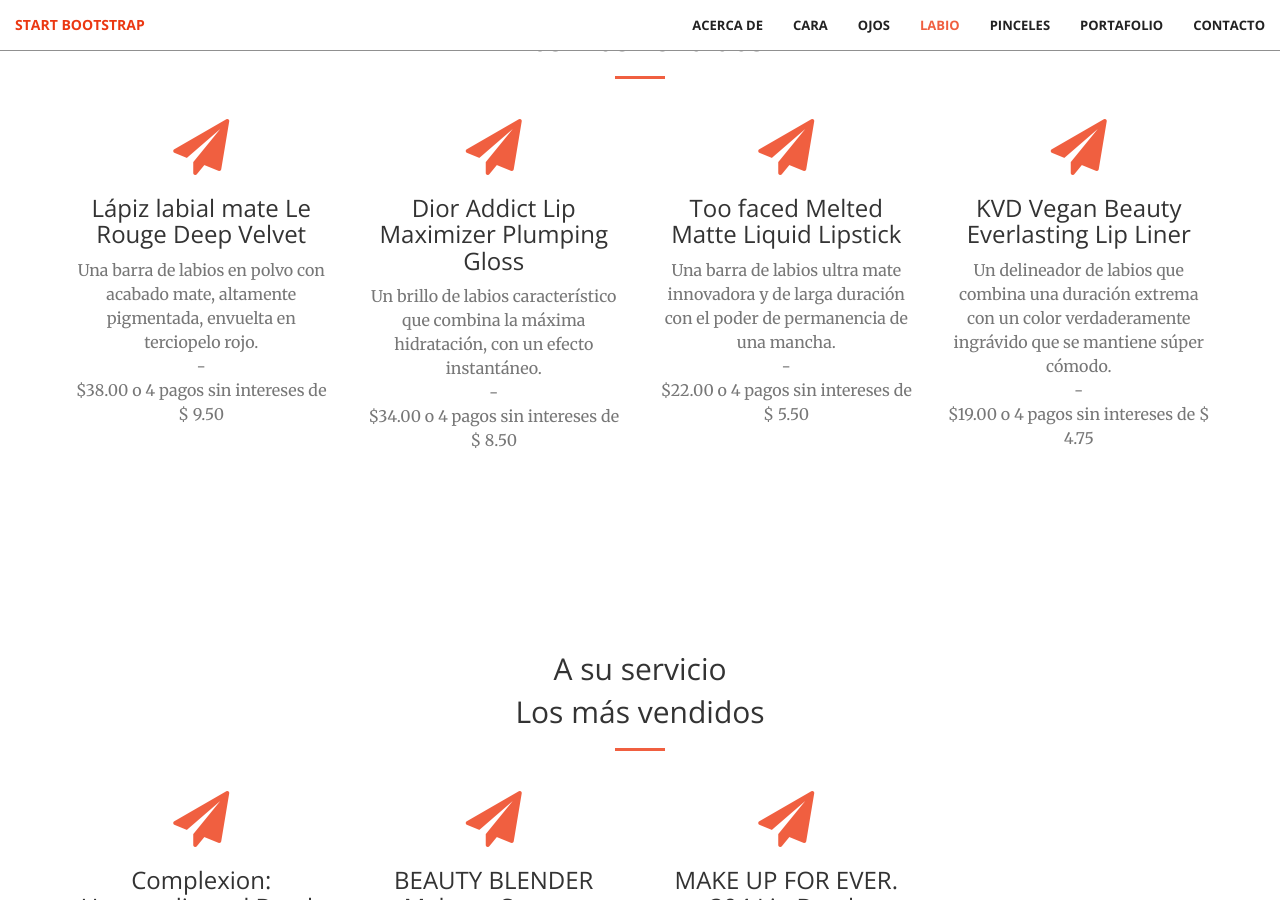
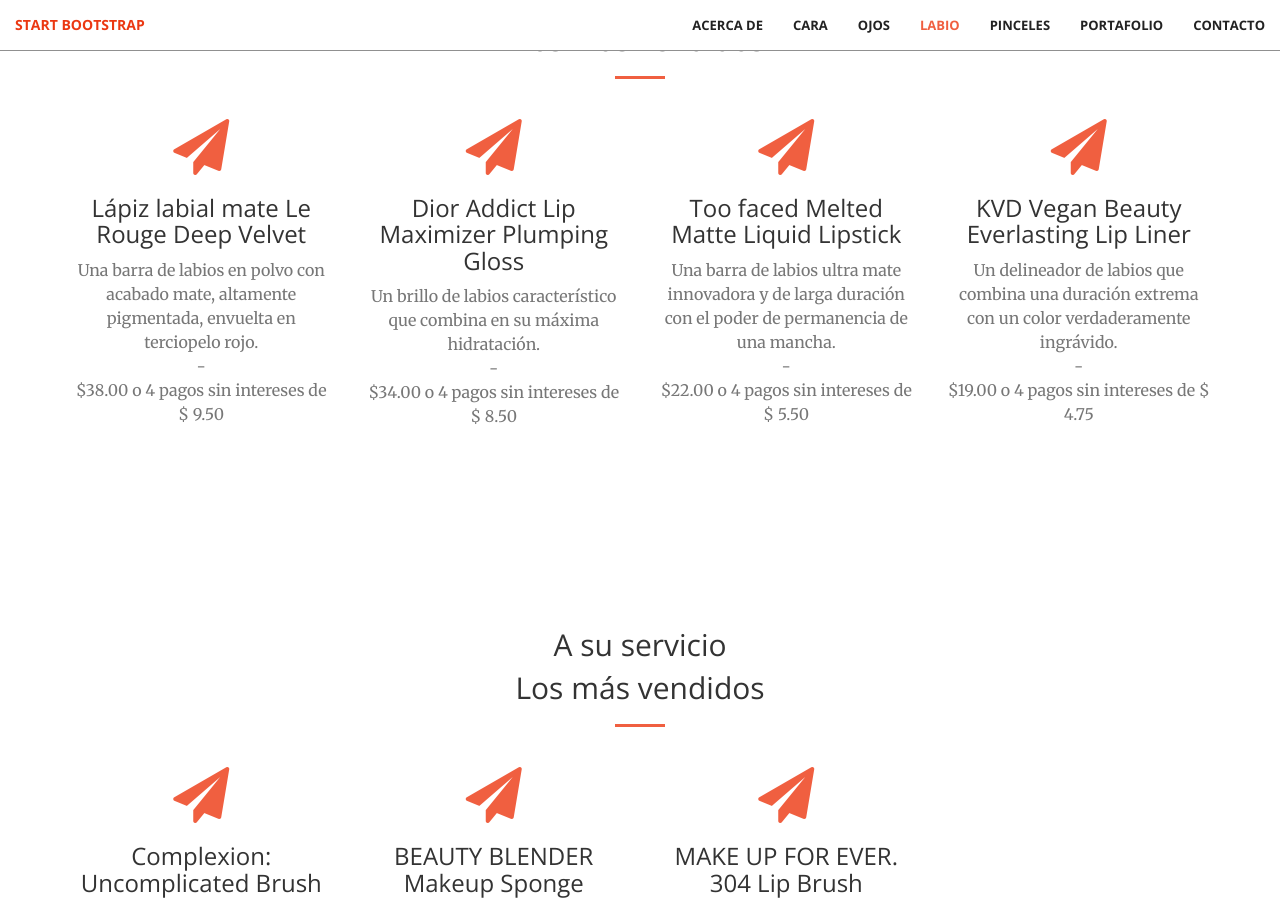
Before and after one commit to KatherineMerchanS/KatherineMerchanS.github.io, a Jekyll site: the page built from index.html, in a window 1280 px wide and 900 px high, scrolled down 2708 px. Built offline with Jekyll 4.4.1, drawn with Linux system fonts in a browser that asks for light colours.

Commit message:
Update labio.html

```diff
--- a/_includes/labio.html
+++ b/_includes/labio.html
@@ -23,7 +23,7 @@
                 <div class="service-box">
                     <i class="fa fa-4x fa-paper-plane wow bounceIn text-primary" data-wow-delay=".1s"></i>
                     <h3>Dior Addict Lip Maximizer Plumping Gloss</h3>
-                    <p class="text-muted">Un brillo de labios característico que combina la máxima hidratación, con un efecto instantáneo.</p>
+                    <p class="text-muted">Un brillo de labios característico que combina en su máxima hidratación.</p>
                     <p class="text-muted">-</p>
                     <p class="text-muted">$34.00 o 4 pagos sin intereses de $ 8.50</p>
                 </div>
@@ -41,7 +41,7 @@
                 <div class="service-box">
                     <i class="fa fa-4x fa-paper-plane wow bounceIn text-primary" data-wow-delay=".1s"></i>
                     <h3>KVD Vegan Beauty Everlasting Lip Liner</h3>
-                    <p class="text-muted">Un delineador de labios que combina una duración extrema con un color verdaderamente ingrávido que se mantiene súper cómodo.</p>
+                    <p class="text-muted">Un delineador de labios que combina una duración extrema con un color verdaderamente ingrávido.</p>
                     <p class="text-muted">-</p>
                     <p class="text-muted">$19.00 o 4 pagos sin intereses de $ 4.75</p>
                 </div>
```
